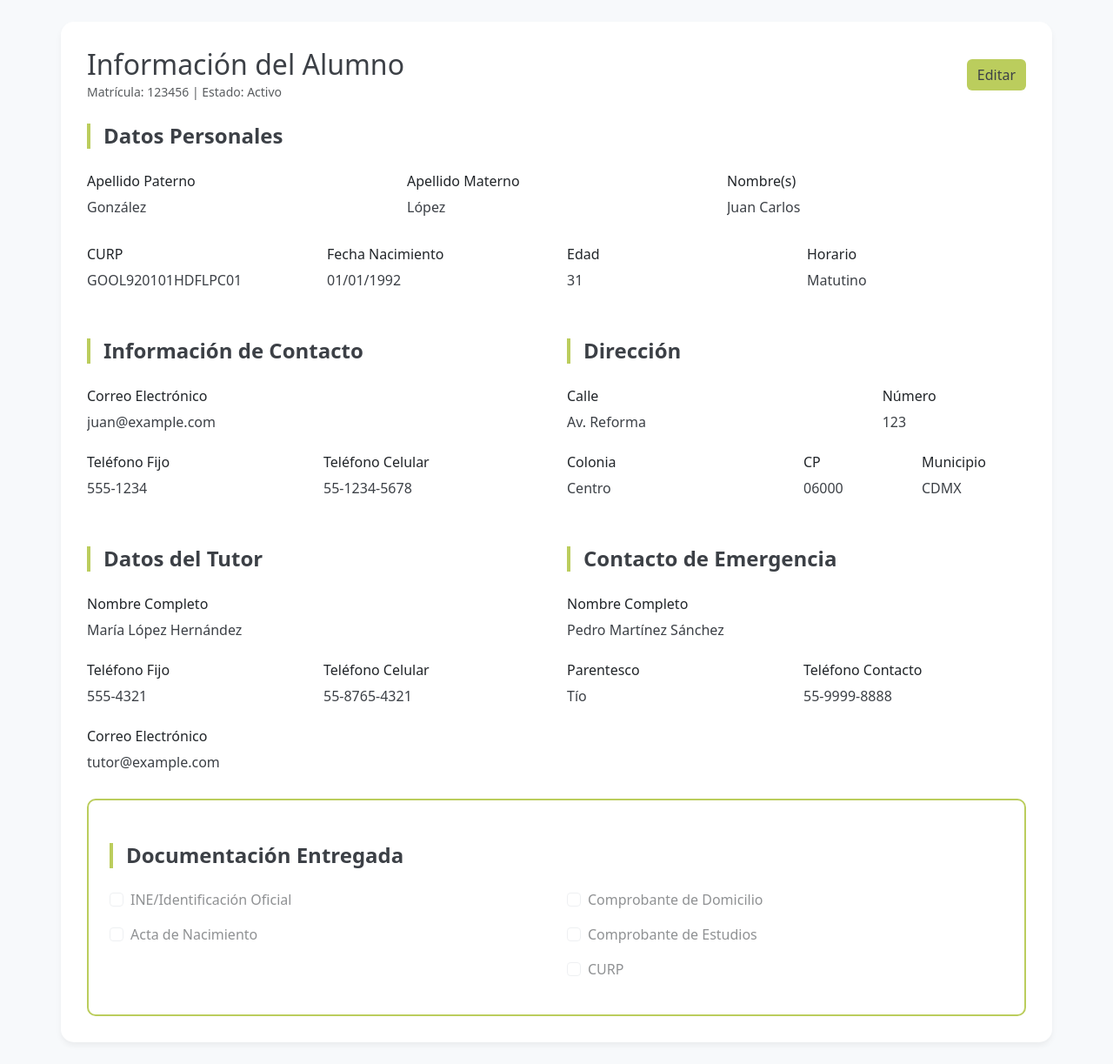
After one commit to isacfesp/Agora, a PHP site: page /alumno.php in a window 1280 px wide. The commit adds this page. Shown: the whole page at 87% size. Run offline with PHP 8.4, Linux system fonts and the light colour scheme.

```diff
--- /dev/null
+++ b/alumno.php
@@ -0,0 +1,284 @@
+<!DOCTYPE html>
+<html lang="es">
+<head>
+    <meta charset="UTF-8">
+    <meta name="viewport" content="width=device-width, initial-scale=1.0">
+    <title>Información del Alumno</title>
+    <link href="https://cdn.jsdelivr.net/npm/bootstrap@5.3.0/dist/css/bootstrap.min.css" rel="stylesheet">
+    <style>
+        :root {
+            --color-primario: #BBCD5D;
+            --color-secundario: #3C4046;
+            --color-acento: #DC3545;
+        }
+
+        body {
+            background-color: #f7f9fb;
+            padding: 25px;
+        }
+
+        .main-container {
+            background: white;
+            border-radius: 15px;
+            padding: 30px;
+            box-shadow: 0 4px 6px rgba(0,0,0,0.05);
+        }
+
+        .section-title {
+            color: var(--color-secundario);
+            border-left: 4px solid var(--color-primario);
+            padding-left: 15px;
+            margin: 25px 0;
+            font-weight: 600;
+        }
+
+        .form-control:disabled {
+            background: transparent;
+            border: none;
+            padding-left: 0;
+            color: var(--color-secundario);
+        }
+
+        .btn-edit {
+            background-color: var(--color-primario);
+            border: none;
+            color: var(--color-secundario);
+        }
+
+        .documentacion-card {
+            border: 2px solid var(--color-primario);
+            border-radius: 10px;
+        }
+
+        .form-check-input:checked {
+            background-color: var(--color-primario);
+            border-color: var(--color-primario);
+        }
+    </style>
+</head>
+<body>
+    <div class="container main-container">
+        <!-- Header -->
+        <div class="d-flex justify-content-between align-items-center mb-4">
+            <div>
+                <h2 class="mb-0" style="color: var(--color-secundario);">Información del Alumno</h2>
+                <small class="text-muted">Matrícula: 123456 | Estado: Activo</small>
+            </div>
+            <button class="btn btn-edit" onclick="toggleEdit()" id="btnEditar">Editar</button>
+        </div>
+
+        <!-- Datos Básicos -->
+        <h4 class="section-title">Datos Personales</h4>
+        <div class="row g-4 mb-4">
+            <div class="col-md-4">
+                <label>Apellido Paterno</label>
+                <input type="text" class="form-control" value="González" disabled>
+            </div>
+            <div class="col-md-4">
+                <label>Apellido Materno</label>
+                <input type="text" class="form-control" value="López" disabled>
+            </div>
+            <div class="col-md-4">
+                <label>Nombre(s)</label>
+                <input type="text" class="form-control" value="Juan Carlos" disabled>
+            </div>
+
+            <div class="col-md-3">
+                <label>CURP</label>
+                <input type="text" class="form-control" value="GOOL920101HDFLPC01" disabled>
+            </div>
+            <div class="col-md-3">
+                <label>Fecha Nacimiento</label>
+                <input type="date" class="form-control" value="1992-01-01" disabled>
+            </div>
+            <div class="col-md-3">
+                <label>Edad</label>
+                <input type="number" class="form-control" value="31" disabled>
+            </div>
+            <div class="col-md-3">
+                <label>Horario</label>
+                <input type="text" class="form-control" value="Matutino" disabled>
+            </div>
+        </div>
+
+        <!-- Contacto y Dirección -->
+        <div class="row">
+            <div class="col-md-6">
+                <h4 class="section-title">Información de Contacto</h4>
+                <div class="row g-3">
+                    <div class="col-12">
+                        <label>Correo Electrónico</label>
+                        <input type="email" class="form-control" value="juan@example.com" disabled>
+                    </div>
+                    <div class="col-md-6">
+                        <label>Teléfono Fijo</label>
+                        <input type="tel" class="form-control" value="555-1234" disabled>
+                    </div>
+                    <div class="col-md-6">
+                        <label>Teléfono Celular</label>
+                        <input type="tel" class="form-control" value="55-1234-5678" disabled>
+                    </div>
+                </div>
+            </div>
+
+            <div class="col-md-6">
+                <h4 class="section-title">Dirección</h4>
+                <div class="row g-3">
+                    <div class="col-md-8">
+                        <label>Calle</label>
+                        <input type="text" class="form-control" value="Av. Reforma" disabled>
+                    </div>
+                    <div class="col-md-4">
+                        <label>Número</label>
+                        <input type="text" class="form-control" value="123" disabled>
+                    </div>
+                    <div class="col-md-6">
+                        <label>Colonia</label>
+                        <input type="text" class="form-control" value="Centro" disabled>
+                    </div>
+                    <div class="col-md-3">
+                        <label>CP</label>
+                        <input type="number" class="form-control" value="06000" disabled>
+                    </div>
+                    <div class="col-md-3">
+                        <label>Municipio</label>
+                        <input type="text" class="form-control" value="CDMX" disabled>
+                    </div>
+                </div>
+            </div>
+        </div>
+
+        <!-- Tutores y Emergencia -->
+        <div class="row mt-4">
+            <div class="col-md-6">
+                <h4 class="section-title">Datos del Tutor</h4>
+                <div class="row g-3">
+                    <div class="col-12">
+                        <label>Nombre Completo</label>
+                        <input type="text" class="form-control" value="María López Hernández" disabled>
+                    </div>
+                    <div class="col-md-6">
+                        <label>Teléfono Fijo</label>
+                        <input type="tel" class="form-control" value="555-4321" disabled>
+                    </div>
+                    <div class="col-md-6">
+                        <label>Teléfono Celular</label>
+                        <input type="tel" class="form-control" value="55-8765-4321" disabled>
+                    </div>
+                    <div class="col-12">
+                        <label>Correo Electrónico</label>
+                        <input type="email" class="form-control" value="tutor@example.com" disabled>
+                    </div>
+                </div>
+            </div>
+
+            <div class="col-md-6">
+                <h4 class="section-title">Contacto de Emergencia</h4>
+                <div class="row g-3">
+                    <div class="col-12">
+                        <label>Nombre Completo</label>
+                        <input type="text" class="form-control" value="Pedro Martínez Sánchez" disabled>
+                    </div>
+                    <div class="col-md-6">
+                        <label>Parentesco</label>
+                        <input type="text" class="form-control" value="Tío" disabled>
+                    </div>
+                    <div class="col-md-6">
+                        <label>Teléfono Contacto</label>
+                        <input type="tel" class="form-control" value="55-9999-8888" disabled>
+                    </div>
+                </div>
+            </div>
+        </div>
+
+        <!-- Documentación -->
+        <div class="documentacion-card mt-4 p-4">
+            <h4 class="section-title mb-4">Documentación Entregada</h4>
+            <div class="row">
+                <div class="col-md-6">
+                    <div class="form-check mb-3">
+                        <input class="form-check-input" type="checkbox" id="ine" disabled>
+                        <label class="form-check-label" for="ine">INE/Identificación Oficial</label>
+                    </div>
+                    <div class="form-check mb-3">
+                        <input class="form-check-input" type="checkbox" id="acta" disabled>
+                        <label class="form-check-label" for="acta">Acta de Nacimiento</label>
+                    </div>
+                </div>
+                <div class="col-md-6">
+                    <div class="form-check mb-3">
+                        <input class="form-check-input" type="checkbox" id="domicilio" disabled>
+                        <label class="form-check-label" for="domicilio">Comprobante de Domicilio</label>
+                    </div>
+                    <div class="form-check mb-3">
+                        <input class="form-check-input" type="checkbox" id="estudios" disabled>
+                        <label class="form-check-label" for="estudios">Comprobante de Estudios</label>
+                    </div>
+                    <div class="form-check mb-3">
+                        <input class="form-check-input" type="checkbox" id="curpDoc" disabled>
+                        <label class="form-check-label" for="curpDoc">CURP</label>
+                    </div>
+                </div>
+            </div>
+        </div>
+
+        <!-- Acciones -->
+        <div class="d-flex justify-content-end gap-3 mt-4 d-none" id="botonesAccion">
+            <button class="btn" onclick="cancelEdit()"
+                    style="background-color: var(--color-acento); color: white;">Cancelar</button>
+            <button class="btn" onclick="saveChanges()"
+                    style="background-color: var(--color-primario); color: var(--color-secundario);">Guardar Cambios</button>
+        </div>
+    </div>
+
+    <script>
+        let isEditing = false;
+        let originalValues = {};
+
+        function toggleEdit() {
+            isEditing = !isEditing;
+            const inputs = document.querySelectorAll('input');
+            const checkboxes = document.querySelectorAll('.form-check-input');
+
+            inputs.forEach((input, index) => {
+                if(input.type !== 'checkbox') {
+                    input.disabled = !isEditing;
+                    if(isEditing) {
+                        originalValues[index] = input.value;
+                        input.classList.add('bg-light');
+                    } else {
+                        input.classList.remove('bg-light');
+                    }
+                }
+            });
+
+            checkboxes.forEach(checkbox => {
+                checkbox.disabled = !isEditing;
+            });
+
+            document.getElementById('btnEditar').classList.toggle('d-none');
+            document.getElementById('botonesAccion').classList.toggle('d-none');
+        }
+
+        function saveChanges() {
+            // Lógica para guardar cambios
+            toggleEdit();
+            alert('Cambios guardados exitosamente');
+        }
+
+        function cancelEdit() {
+            // Revertir valores
+            const inputs = document.querySelectorAll('input');
+            inputs.forEach((input, index) => {
+                if(input.type !== 'checkbox') {
+                    input.value = originalValues[index];
+                }
+            });
+            toggleEdit();
+            alert('Edición cancelada');
+        }
+    </script>
+
+    <script src="https://cdn.jsdelivr.net/npm/bootstrap@5.3.0/dist/js/bootstrap.bundle.min.js"></script>
+</body>
+</html>
```
Also changed, not shown: Assets/JS/alumnos.js (+28 -3 lines), Modules/Alumnos/fetch_alumnos.php (+37 -5 lines), Modules/Alumnos/get_filters.php (added, +29 -0 lines), Templates/alumnos.php (deleted, +0 -72 lines).
